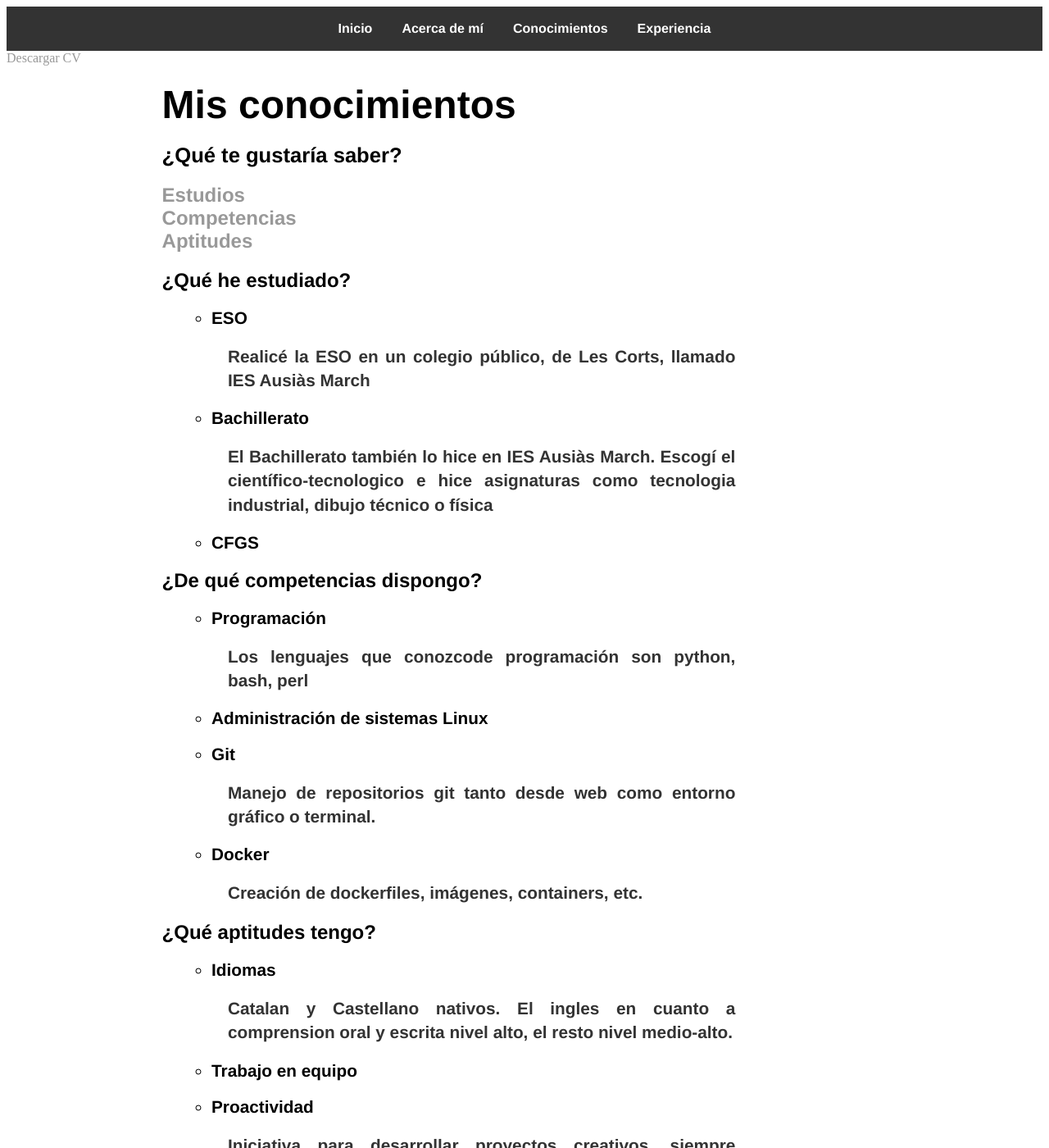
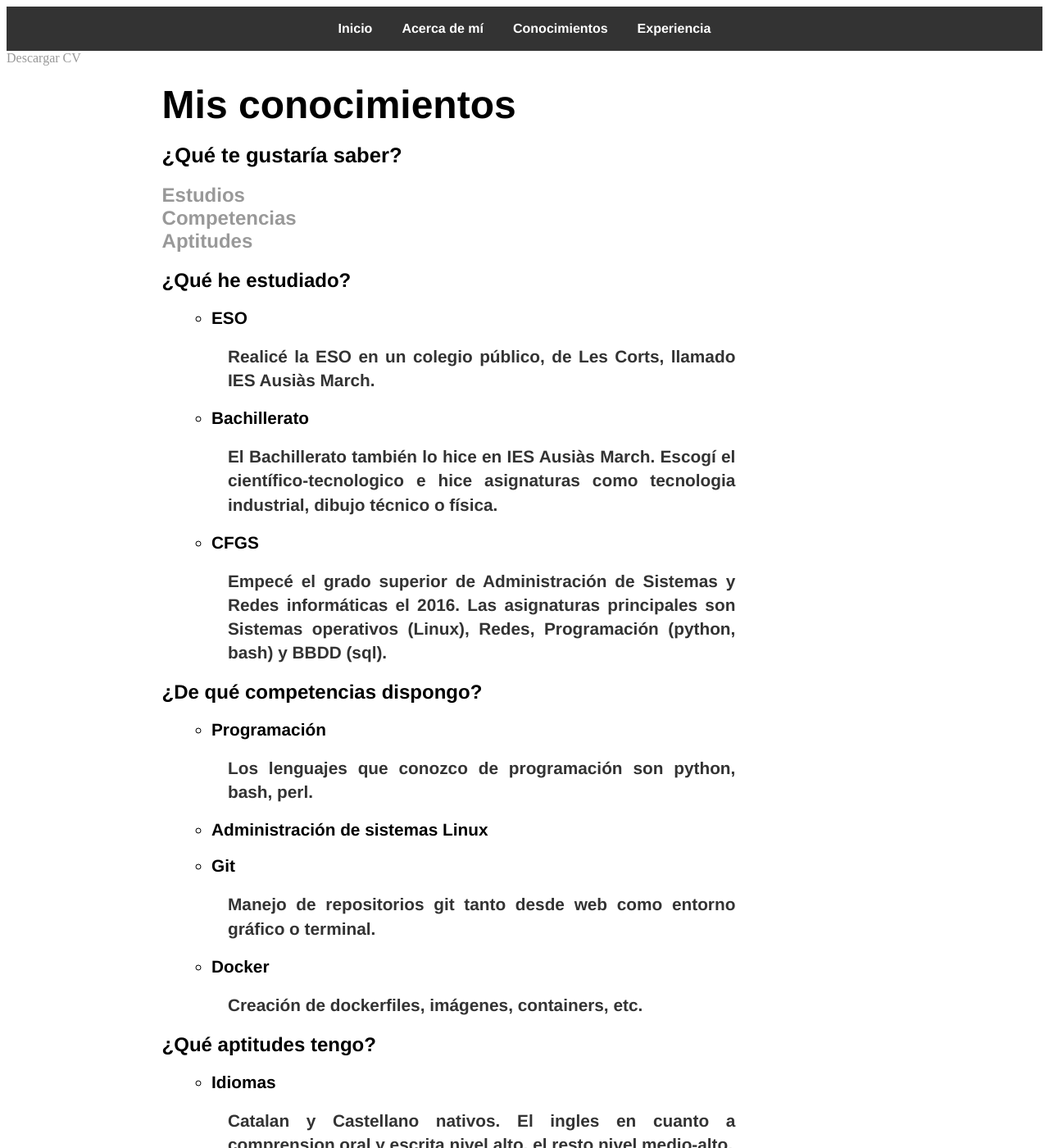
Before and after one commit to isx47590131/isx47590131.github.io, a Jekyll site: the page built from cv/index.html, in a window 1280 px wide and 1400 px high. Shown: the whole window at 82% size. Built offline with Jekyll 4.4.1, drawn with Linux system fonts in a browser that asks for light colours; some of the changed text lies outside the part shown.

Commit message:
Update index.html

```diff
--- a/cv/index.html
+++ b/cv/index.html
@@ -17,16 +17,17 @@ title: CV Arnau Esteban
 		</p>
 		<h3 id="Estudios">¿Qué he estudiado?</h3>
 	<ul class="estudios">
-		<li>ESO <p>Realicé la ESO en un colegio público, de Les Corts, llamado IES Ausiàs March</p></li>
+		<li>ESO <p>Realicé la ESO en un colegio público, de Les Corts, llamado IES Ausiàs March.</p></li>
 		<li>Bachillerato <p>El Bachillerato también lo hice en IES Ausiàs March. Escogí el científico-tecnologico
-			e hice asignaturas como tecnologia industrial, dibujo técnico o física</p></li>
-		<li>CFGS</li>
+			e hice asignaturas como tecnologia industrial, dibujo técnico o física.</p></li>
+		<li>CFGS <p>Empecé el grado superior de Administración de Sistemas y Redes informáticas el 2016. Las asignaturas
+			principales son Sistemas operativos (Linux), Redes, Programación (python, bash) y BBDD (sql).</p></li>
 	</ul>
 
 
 		<h3 id="Competencias">¿De qué competencias dispongo?</h3>
 	<ul class="competencias">
-		<li>Programación <p>Los lenguajes que conozcode programación son python, bash, perl </p></li>
+		<li>Programación <p>Los lenguajes que conozco de programación son python, bash, perl.</p></li>
 		<li>Administración de sistemas Linux</li>
 		<li>Git <p>Manejo de repositorios git tanto desde web como entorno gráfico o terminal.</p></li>
 		<li>Docker <p>Creación de dockerfiles, imágenes, containers, etc. </p>
@@ -35,7 +36,8 @@ title: CV Arnau Esteban
 	<ul class="aptitudes">
 		<li>Idiomas<p>Catalan y Castellano nativos. El ingles en cuanto a comprension oral y escrita nivel alto, el
 			resto nivel medio-alto. </p></li>
-		<li>Trabajo en equipo</li>
+		<li>Trabajo en equipo <p>La coordinación, organización y cooperación entre personas son las claves de un trabajo bien
+			hecho.</p></li>
 		<li>Proactividad <p>Iniciativa para desarrollar proyectos creativos, siempre rodeándolos de un halo de positividad
 			y optimismo...</p></li>
 	</ul>
```
